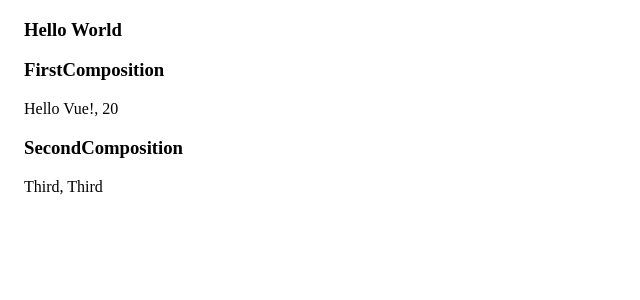
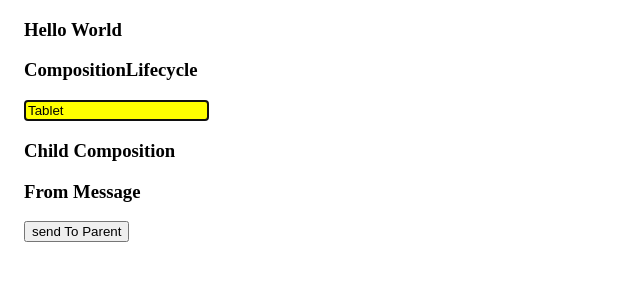
Before and after one commit to yojulab/learn_vue, a Vue app: page / in a window 1280 px wide. Shown: the top 300 px of the page, without its empty margins (0-640 px from the left). Built offline with nearby package versions, Linux system fonts and the light colour scheme.

Commit message:
add desc readme

```diff
--- a/src/App.vue
+++ b/src/App.vue
@@ -5,6 +5,9 @@
 </template>
 
 <script>
+import CompositionLifecycle from "./apps/App_composition-lifecycle.vue";
+import CompositionWait from "./apps/App_composition-wait.vue";
+import CompositionMethods from "./apps/App_composition-methods.vue";
 import CompositionData from "./apps/App_Composition-data.vue";
 import ComponentsMixins from "./apps/App_mixins.vue";
 import ComponentsRefs from "./apps/App_refs.vue";
@@ -20,7 +23,7 @@ export default {
   name: "App",
   data() {
     return {
-      currentApp: "CompositionData",
+      currentApp: "CompositionLifecycle",
     };
   },
   components: {
@@ -34,6 +37,9 @@ export default {
     ComponentsRefs,
     ComponentsMixins,
     CompositionData,
+    CompositionMethods,
+    CompositionWait,
+    CompositionLifecycle,
   },
 };
 </script>
```
Also changed, not shown: 1 other file (tests, documents, lock files or other folders).
